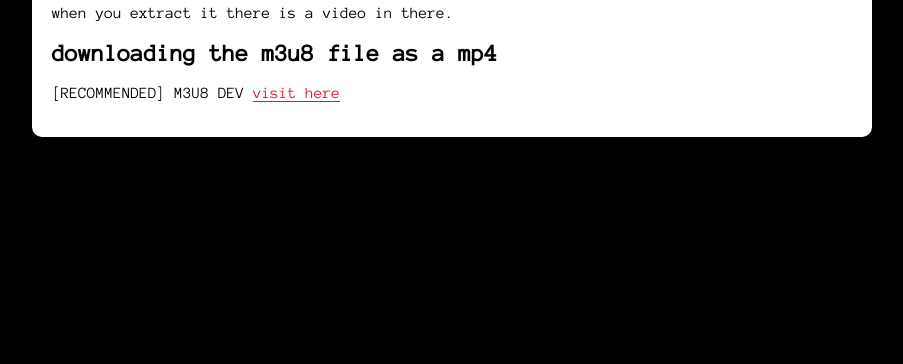
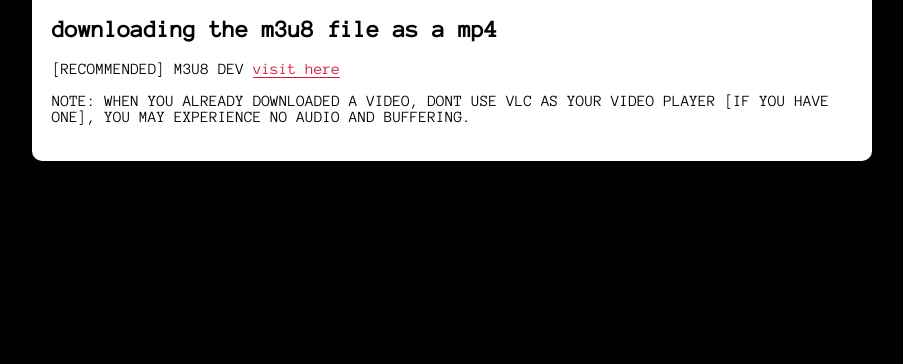
Before and after one commit to v1p3r-code/v1p3r-code.github.io, a plain HTML site: page m3u8sniffer.html in a window 1280 px wide. Shown: the part 436-800 px from the top of the page, without its empty margins (188-1091 px from the left). Drawn offline with Linux system fonts and the light colour scheme.

Commit message:
Update m3u8sniffer.html

```diff
--- a/m3u8sniffer.html
+++ b/m3u8sniffer.html
@@ -52,6 +52,7 @@
             <p>when you extract it there is a video in there.</p>
             <h2>downloading the m3u8 file as a mp4</h2>
             <p>[RECOMMENDED] M3U8 DEV <a href="https://m3u8.dev" target="_blank">visit here</a></p>
+            <p>NOTE: WHEN YOU ALREADY DOWNLOADED A VIDEO, DONT USE VLC AS YOUR VIDEO PLAYER [IF YOU HAVE ONE], YOU MAY EXPERIENCE NO AUDIO AND BUFFERING.</p>
         </div>
     </body>
 </html>
```
